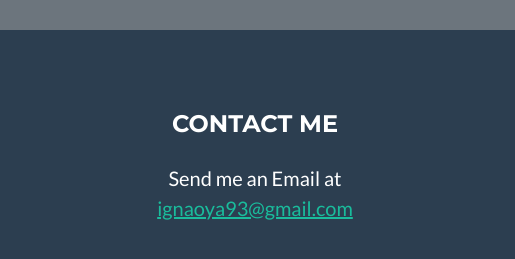
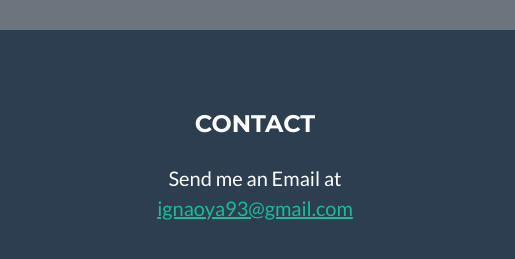
Before and after one commit to ignaoya/ignaoya.github.io, a plain HTML site: page index.html in a window 1280 px wide. Shown: the part 2078-2337 px from the top of the page, 765-1280 px from the left. Drawn offline with nearby package versions, Linux system fonts and the light colour scheme.

Commit message:
modified Contact Me text

```diff
--- a/index.html
+++ b/index.html
@@ -158,7 +158,7 @@
                     </div>
 										<!-- Footer Contact -->
 										<div class="col-lg-4">
-											<h4 class="text-uppercase mb-4">Contact Me</h4>
+											<h4 class="text-uppercase mb-4">Contact</h4>
 											<p class="lead mb-0">
 											Send me an Email at
 											<a href="mailto:ignaoya93@gmail.com">ignaoya93@gmail.com</a>
```
